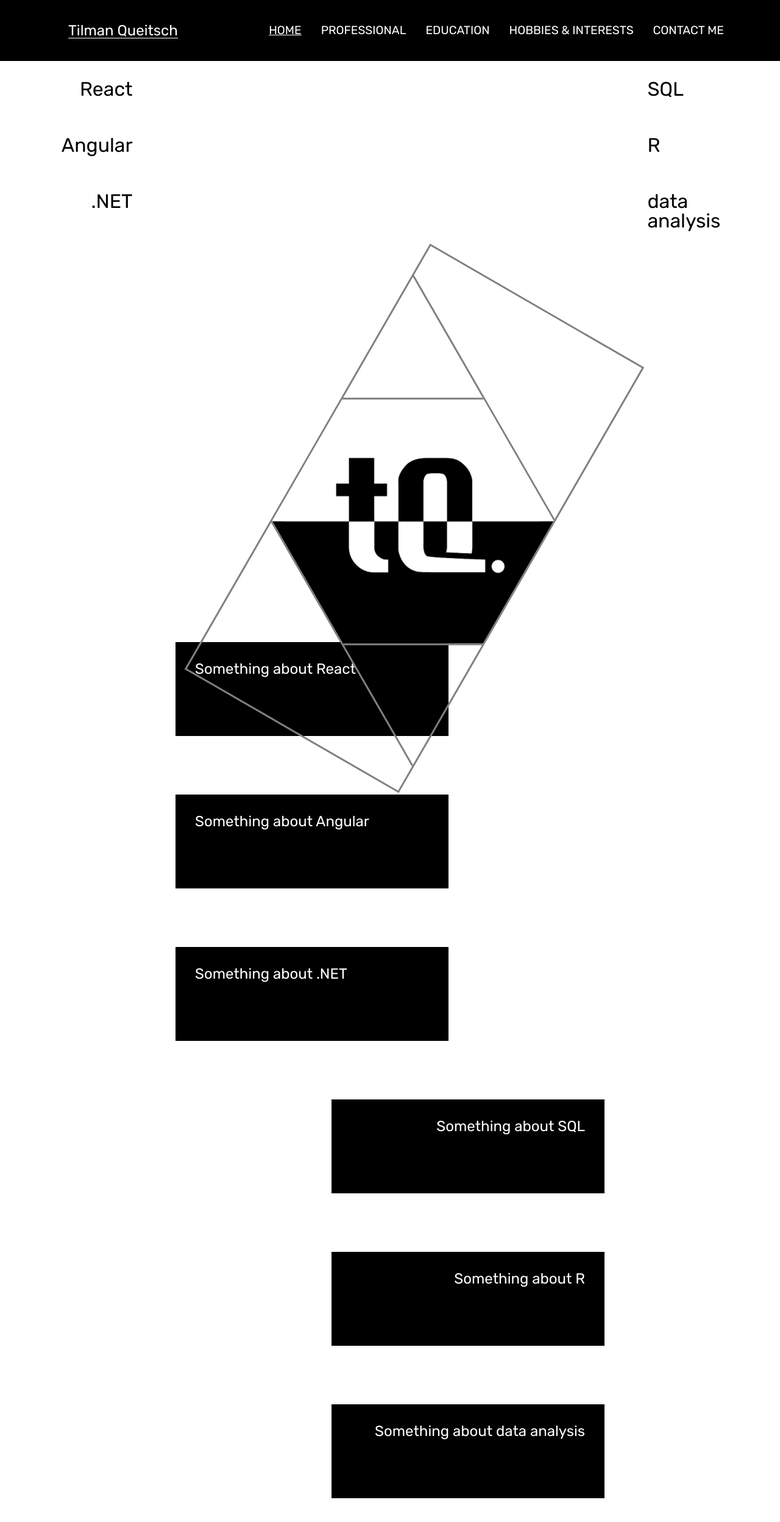
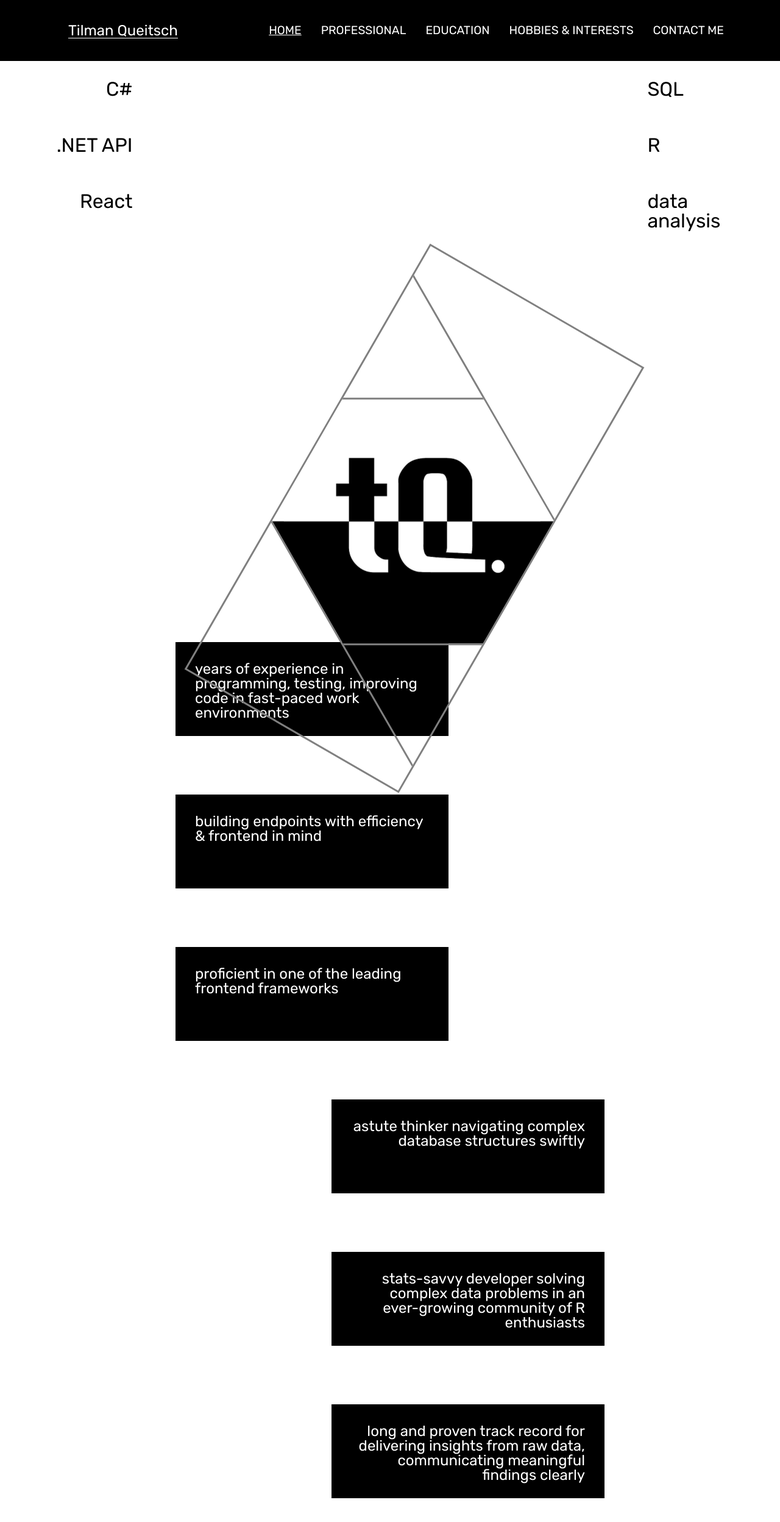
Before and after one commit to tiQu/portfolio, a React (Create React App) app: page / in a window 1280 px wide. Shown: the top 2496 px of the page at 61% size. Built offline with nearby package versions, Linux system fonts and the light colour scheme.

Commit message:
Copy added to Home page

```diff
--- a/src/components/home/BulletItems.js
+++ b/src/components/home/BulletItems.js
@@ -1,43 +1,43 @@
 export const BulletItems = [
     {
-        bulletId: 'React',
-        bulletTitle: 'React',
-        bulletDescription: 'Something about React',
+        bulletId: 'CSharp',
+        bulletTitle: 'C#',
+        bulletDescription: 'years of experience in programming, testing, improving code in fast-paced work environments',
         bulletClasses: 'Home-bottom-section-left',
         bulletOffset: -100
     },
     {
-        bulletId: 'Angular',
-        bulletTitle: 'Angular',
-        bulletDescription: 'Something about Angular',
+        bulletId: 'NET',
+        bulletTitle: '.NET API',
+        bulletDescription: 'building endpoints with efficiency & frontend in mind',
         bulletClasses: 'Home-bottom-section-left',
         bulletOffset: -192
     },
     {
-        bulletId: 'NET',
-        bulletTitle: '.NET',
-        bulletDescription: 'Something about .NET',
+        bulletId: 'React',
+        bulletTitle: 'React',
+        bulletDescription: 'proficient in one of the leading frontend frameworks',
         bulletClasses: 'Home-bottom-section-left',
         bulletOffset: -284
     },
     {
         bulletId: 'SQL',
         bulletTitle: 'SQL',
-        bulletDescription: 'Something about SQL',
+        bulletDescription: 'astute thinker navigating complex database structures swiftly',
         bulletClasses: 'Home-bottom-section-right',
         bulletOffset: -100
     },
     {
         bulletId: 'R',
         bulletTitle: 'R',
-        bulletDescription: 'Something about R',
+        bulletDescription: 'stats-savvy developer solving complex data problems in an ever-growing community of R enthusiasts',
         bulletClasses: 'Home-bottom-section-right',
         bulletOffset: -192
     },
     {
         bulletId: 'dataAnalysis',
         bulletTitle: 'data analysis',
-        bulletDescription: 'Something about data analysis',
+        bulletDescription: 'long and proven track record for delivering insights from raw data, communicating meaningful findings clearly',
         bulletClasses: 'Home-bottom-section-right',
         bulletOffset: -284
     }
```
Also changed, not shown: 1 other file (tests, documents, lock files or other folders).
